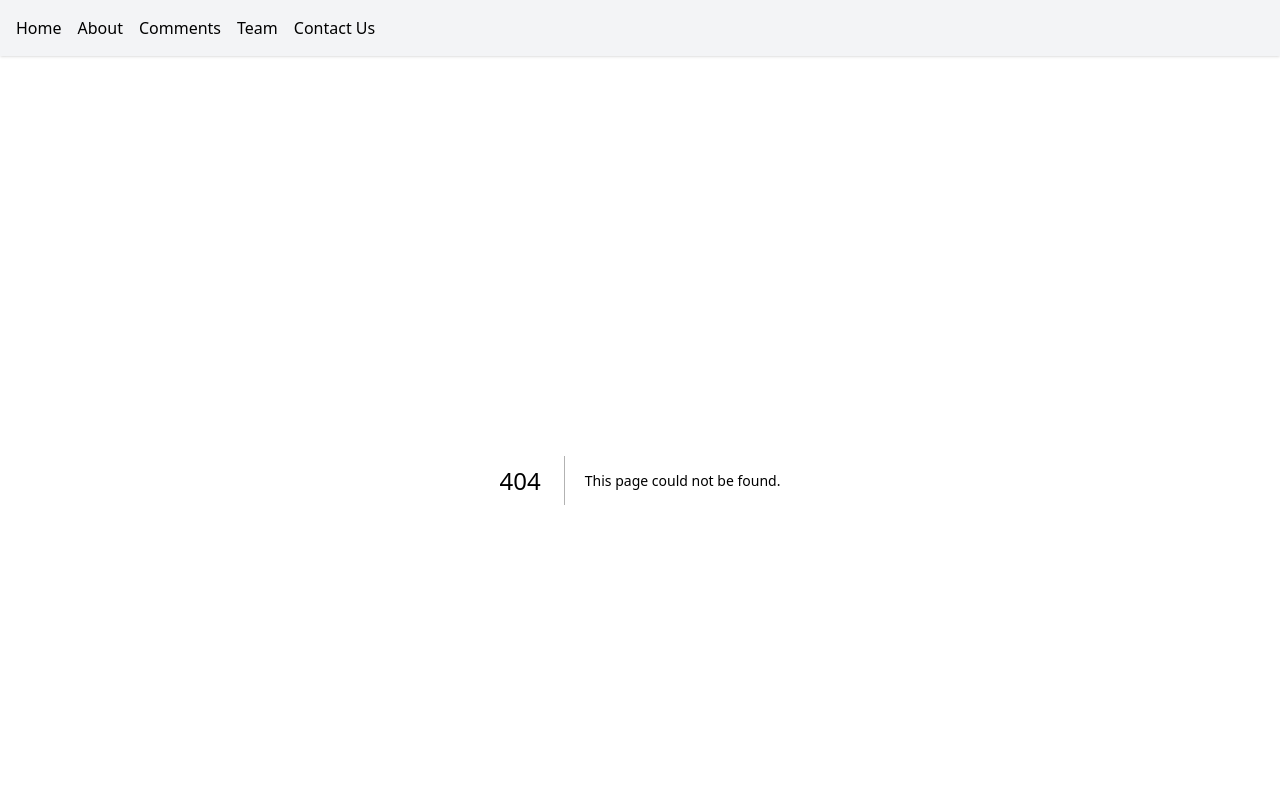
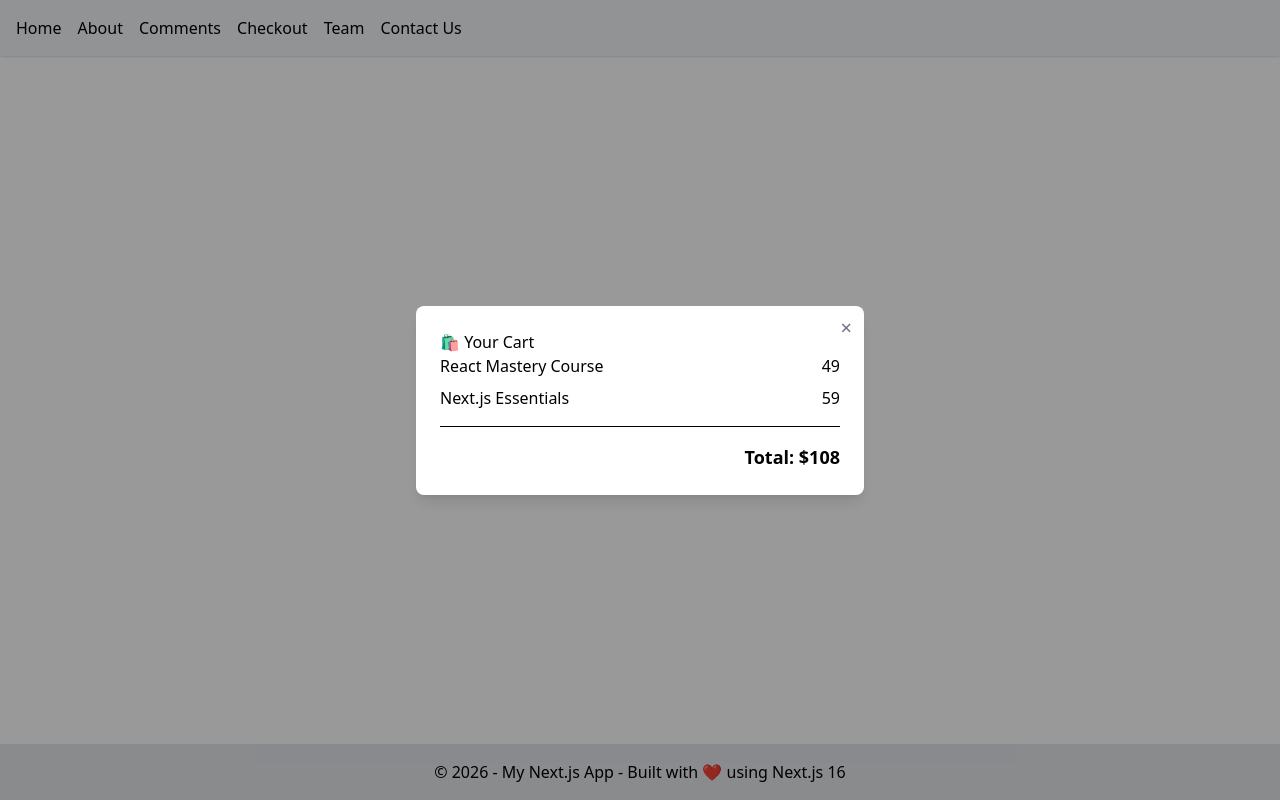
Before and after one commit to creativeloc/nextjs16_tutorial2026, a Next.js app: page /checkout in a window 1280 px wide. Before the commit this address had no page. Shown: the top 800 px of the page. Built offline with nearby package versions, Linux system fonts and the light colour scheme.

Commit message:
interleaving Server and Client Components

```diff
--- /dev/null
+++ b/src/app/checkout/page.js
@@ -0,0 +1,10 @@
+import Cart from "../../components/ui/Cart"
+import Modal from "../../components/ui/Modal"
+
+export default function CheckoutPage() {
+  return (
+    <Modal>
+      <Cart />
+    </Modal>
+  )
+}
--- a/src/components/Navigation.js
+++ b/src/components/Navigation.js
@@ -15,6 +15,9 @@ export default function Navigation() {
             <Link href="/comments">Comments</Link>
           </li>
           <li>
+            <Link href="/checkout">Checkout</Link>
+          </li>
+          <li>
             <Link href="/about/team">Team</Link>
           </li>
           <li>
--- /dev/null
+++ b/src/components/ui/Cart.js
@@ -0,0 +1,25 @@
+export default async function Cart() {
+  // Simulate server data fetching
+  const items = [
+    { id: 1, name: "React Mastery Course", price: 49 },
+    { id: 2, name: "Next.js Essentials", price: 59 }
+  ]
+
+  const total = items.reduce((sum, item) => sum + item.price, 0)
+
+  return (
+    <div>
+      <h2>🛍 Your Cart</h2>
+      <ul className="space-y-2">
+        {items.map((item) => (
+          <li key={item.id} className="flex justify-between">
+            <span>{item.name}</span>
+            <span>{item.price}</span>
+          </li>
+        ))}
+      </ul>
+      <hr className="my-4" />
+      <p className="font-bold text-lg text-right">Total: ${total}</p>
+    </div>
+  )
+}
--- /dev/null
+++ b/src/components/ui/Modal.js
@@ -0,0 +1,24 @@
+// Client Component - handles interactivity and layout
+"use client"
+
+import { useState } from "react"
+
+export default function Modal({ children }) {
+  const [open, setOpen] = useState(true)
+
+  if (!open) return null
+
+  return (
+    <div className="fixed inset-0 bg-black/40 flex items-center justify-center z-50">
+      <div className="bg-white rounded-lg p-6 shadow-lg max-w-md w-full relative">
+        <button
+          onClick={() => setOpen(false)}
+          className="absolute top-2 right-3 text-gray-500 hover:text-gray-800 text-xl"
+        >
+          &times;
+        </button>
+        {children}
+      </div>
+    </div>
+  )
+}
```
